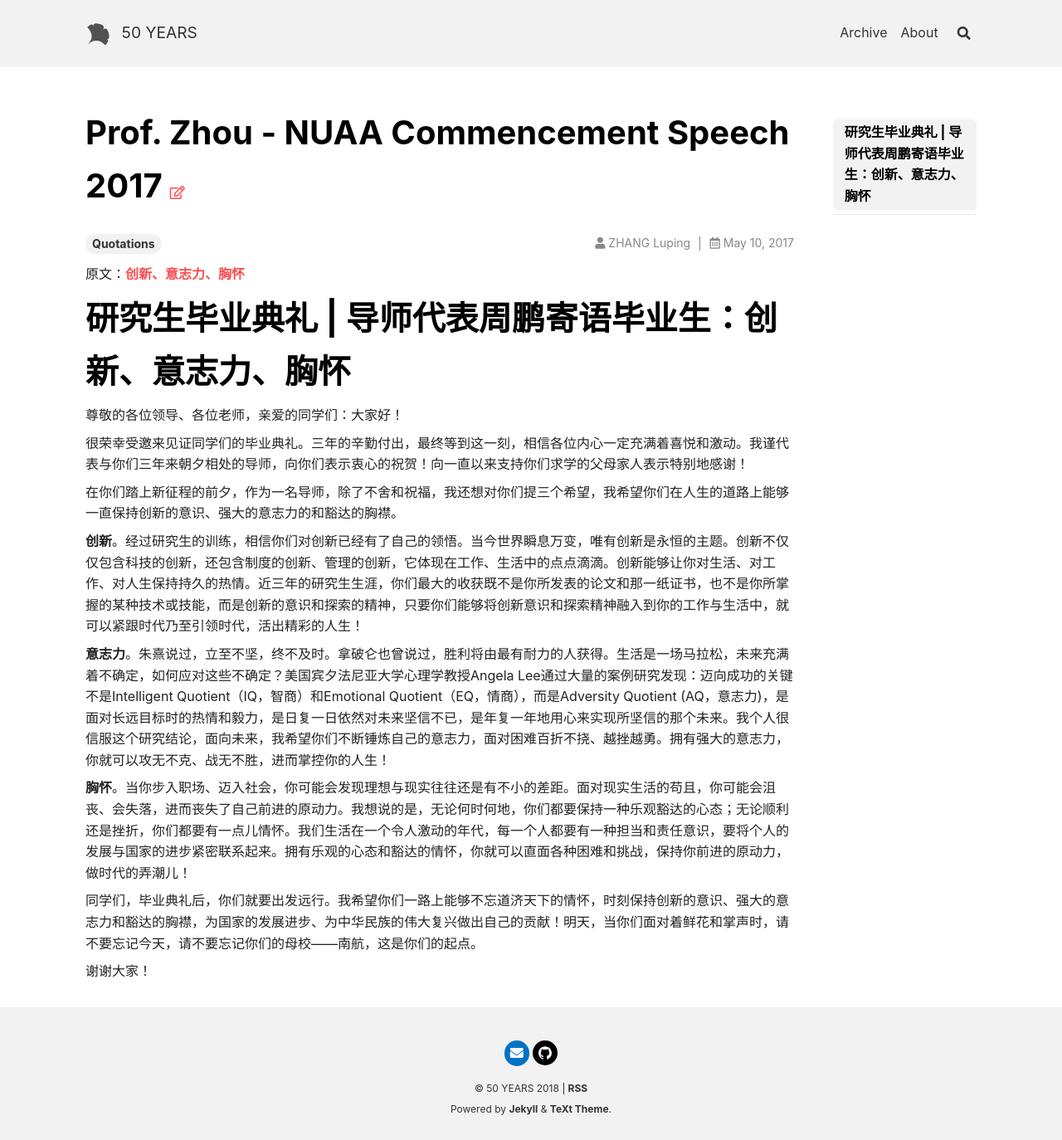
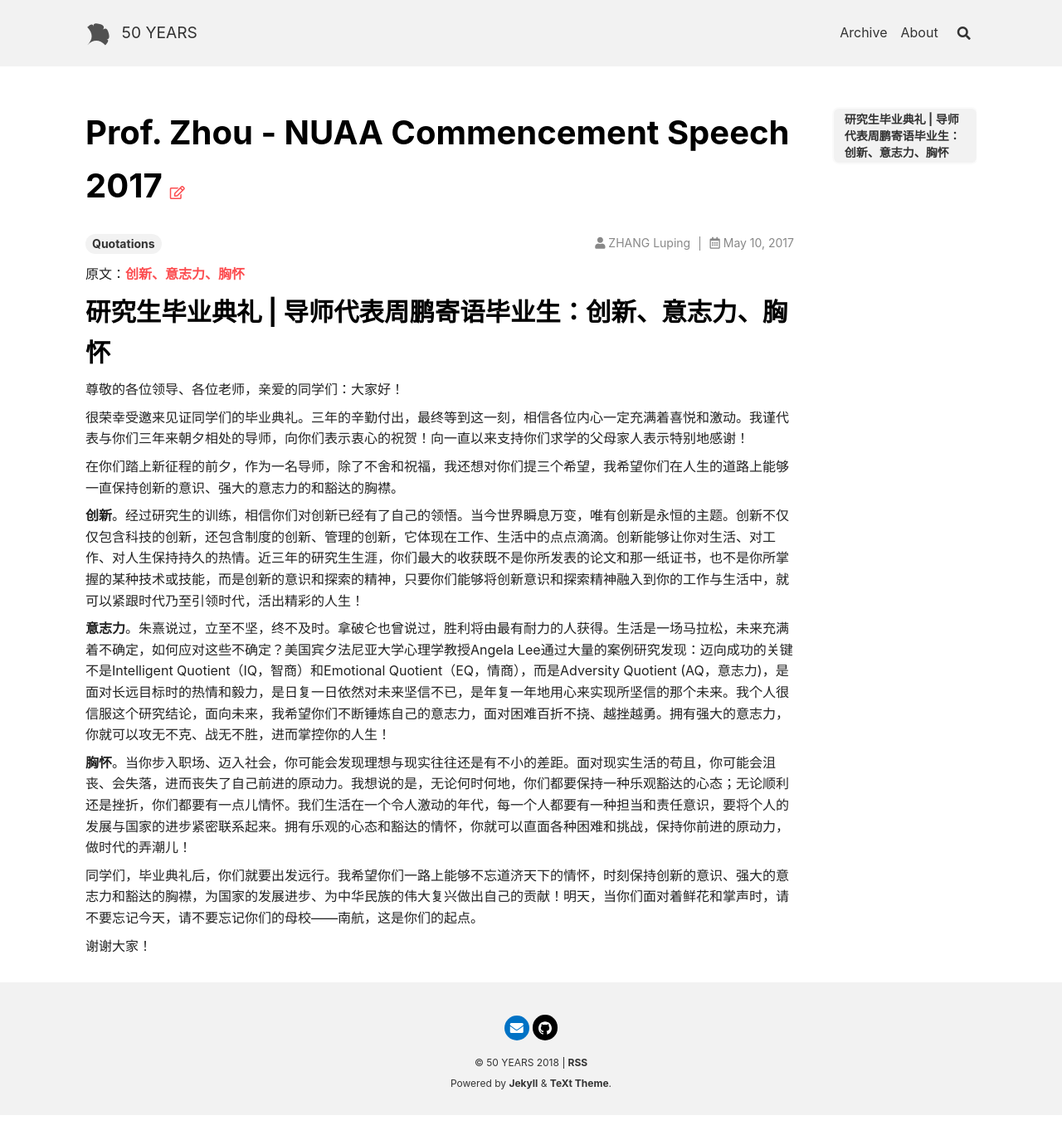
Before and after one commit to rolfcheung/rolf_cheung, a Jekyll site: the page built from _posts/2017-05-10-Prof.-Zhou-Commencement-Speech.md, in a window 1280 px wide. Shown: the whole page at 83% size. Built offline with Jekyll 4.4.1, drawn with Linux system fonts in a browser that asks for light colours; nearby versions of some CDN libraries; after the commit the page ends 1344 px from its top, so only the background shows below that.

Commit message:
Nothing important

```diff
--- a/_posts/2017-05-10-Prof.-Zhou-Commencement-Speech.md
+++ b/_posts/2017-05-10-Prof.-Zhou-Commencement-Speech.md
@@ -7,7 +7,7 @@ tags: Quotations
 ---
 原文：[创新、意志力、胸怀](http://newsweb.nuaa.edu.cn/2017/0419/c242a41293/page.htm)
 
-# 研究生毕业典礼 | 导师代表周鹏寄语毕业生：创新、意志力、胸怀
+## 研究生毕业典礼 | 导师代表周鹏寄语毕业生：创新、意志力、胸怀
 
 尊敬的各位领导、各位老师，亲爱的同学们：大家好！
 
```
